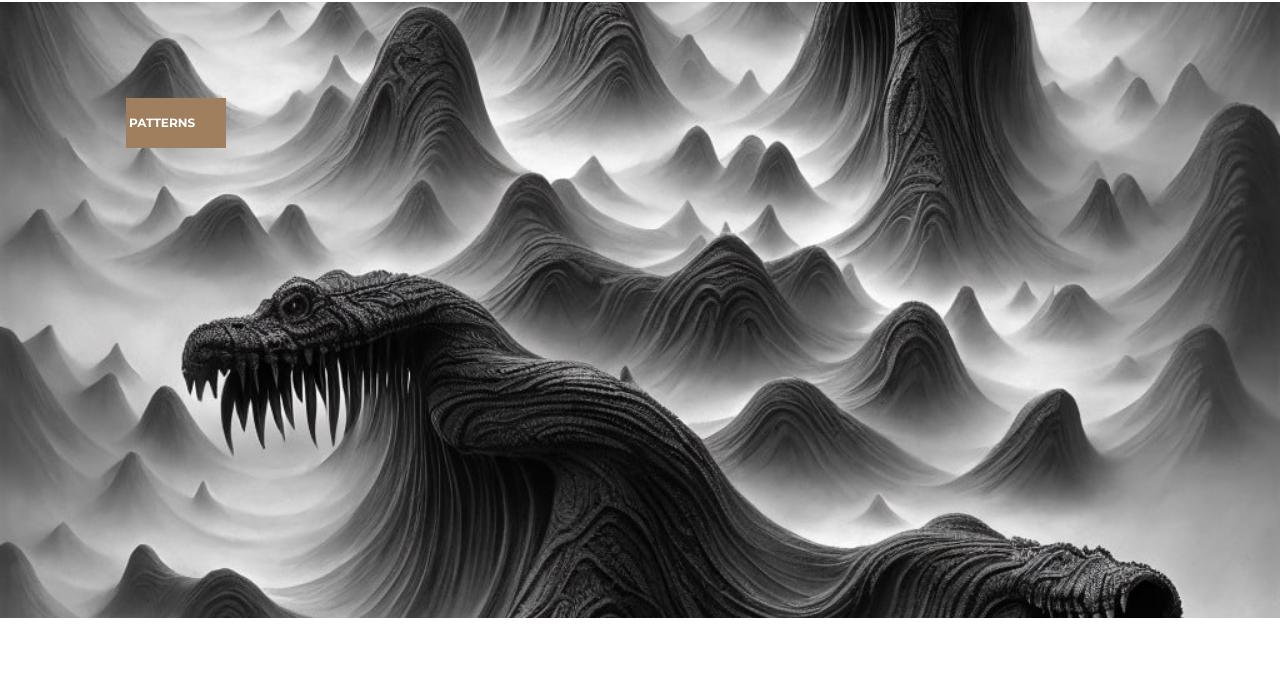
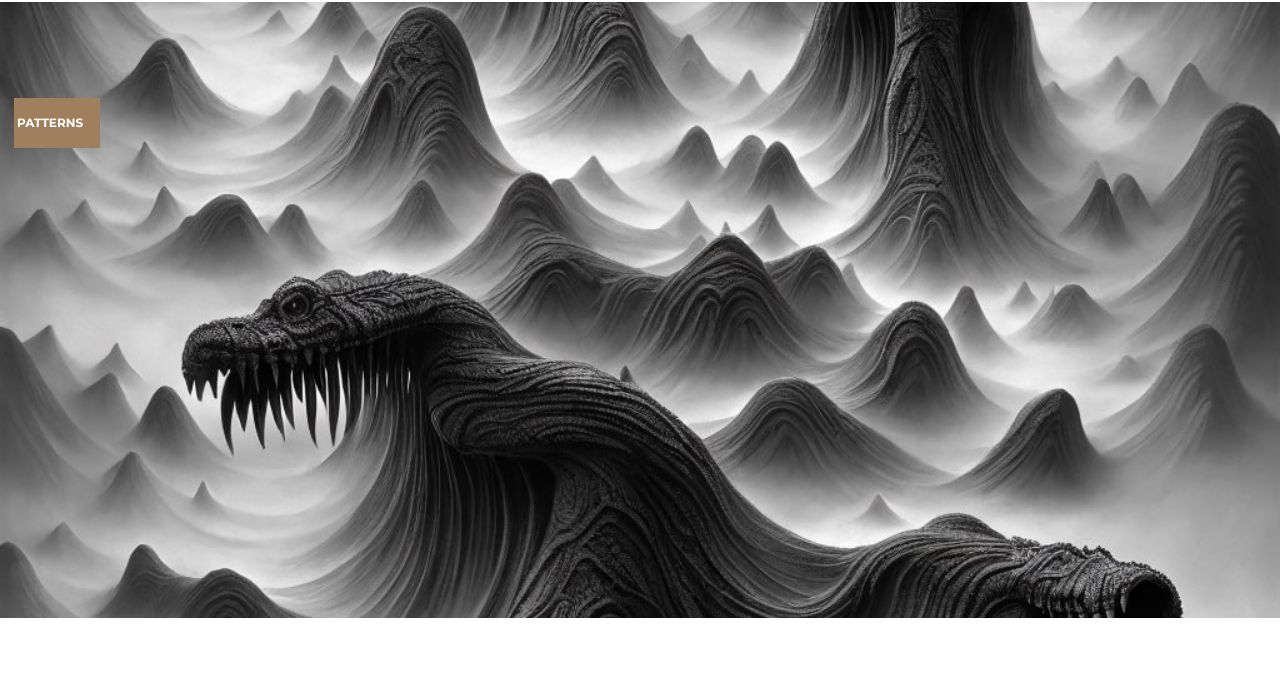
Before and after one commit to demetre2002/demetre2002.github.io, a plain HTML site: page portfolio/index.html in a window 1280 px wide. Shown: the part 102-800 px from the top of the page. Drawn offline with nearby package versions, Linux system fonts and the light colour scheme.

Commit message:
Update button.css

```diff
--- a/portfolio/button.css
+++ b/portfolio/button.css
@@ -3,8 +3,7 @@
     height: 50px;
     margin: 200px auto;
     display: block;
-    position: fixed;
-margin-left: 7rem;
+    position:relative;
 }
 
 .botontext {
```
